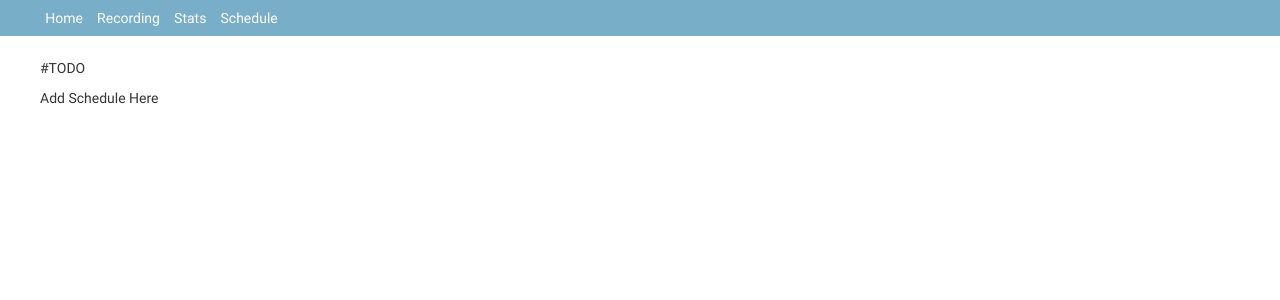
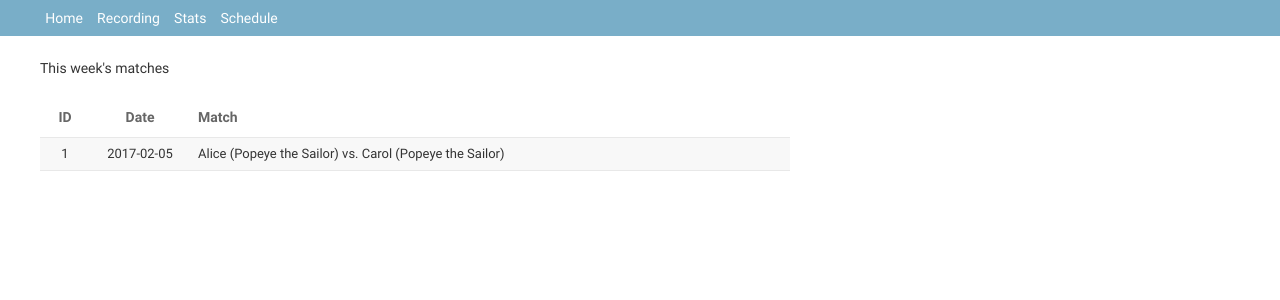
Before and after one commit to asdetrefle/pooldb, a Django app: page /schedule/ in a window 1280 px wide. Shown: the part 48-348 px from the top of the page. Run offline with Django 3.2, Linux system fonts and the light colour scheme; data comes from the database, SQL or seed files in the repository; parts of the project's set-up code (start-up, migrations or seed data) failed here and were passed over; some libraries are stand-ins or nearby versions.

Commit message:
add schedule

```diff
--- a/schedule/views.py
+++ b/schedule/views.py
@@ -1,6 +1,9 @@
 from django.shortcuts import render
+from recording.models import Match
+import datetime
 
 # Create your views here.
 
 def index(request):
-    return render(request, 'schedule.html')
+    matches = Match.objects.filter(create_date__gt = datetime.datetime.today().date())
+    return render(request, 'schedule.html', { 'matches': matches })
--- a/templates/schedule.html
+++ b/templates/schedule.html
@@ -3,6 +3,23 @@
 {% block title %} Recording {% endblock %}
 
 {% block content %}
-<p>#TODO</p
-<p>Add Schedule Here</p>
+<p> This week's matches</p>
+
+ <table border="0">
+    <col width="50">
+    <col width="100">
+    <col width="600">
+    <tr>
+        <td align="center"><h3> ID </h3></td>
+        <td align="center"><h3> Date </h3></td>
+        <td align="left"><h3> Match </h3></td>
+    </tr>
+    {% for match in matches %}
+    <tr>
+        <td align="center"> {{ forloop.counter }} </td>
+        <td align="center"> {{ match.create_date.date|date:"Y-m-d" }} </td>
+        <td align="left"> {{ match.away_player }} vs. {{ match.home_player }} </td>
+    </tr>
+    {% endfor %}
+</table>
 {% endblock %}
--- a/templates/stats.html
+++ b/templates/stats.html
@@ -3,5 +3,6 @@
 {% block title %} Recording {% endblock %}
 
 {% block content %}
-    <p>See <a href="{% url 'ranking_league' %}">League Ranking</a></p>
+    <p>See <a href="{% url 'ranking_league' %}">Player Ranking</a></p>
+    <p>See Team Ranking</p>
 {% endblock %}
```
